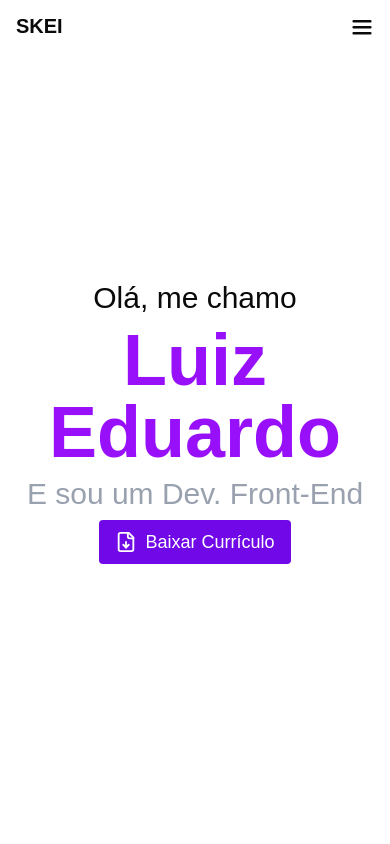
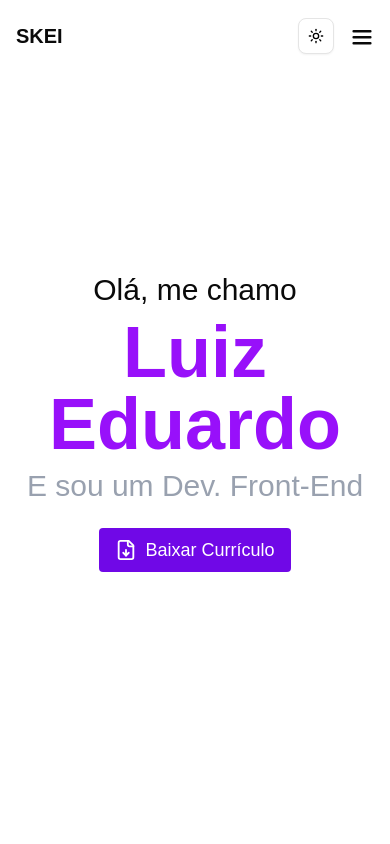
Before and after one commit to Eduardoskei/eduardoalbuquerque, a Next.js app: page / in a window 390 px wide. Shown: the top 844 px of the page. Built offline with nearby package versions, Linux system fonts and the light colour scheme.

Commit message:
fix: hamburguer menu

```diff
--- a/src/components/About.tsx
+++ b/src/components/About.tsx
@@ -6,7 +6,7 @@ export default function About() {
       <section className="flex flex-col items-center justify-center min-h-screen bg-background text-center">
         <p className="text-foreground text-3xl mb-2">Olá, me chamo</p>
         <h1 className="text-7xl font-extrabold text-purple-600">Luiz Eduardo</h1>
-        <p className="text-gray-400 font-extralight text-3xl my-2">E sou um Dev. Front-End</p>
+        <p className="text-gray-400 font-extralight text-3xl mt-2 mb-6">E sou um Dev. Front-End</p>
         <DowloadBtn/>
       </section>
 
--- a/src/components/NavBar.tsx
+++ b/src/components/NavBar.tsx
@@ -12,47 +12,55 @@ export default function NavBar() {
       <div className="container mx-auto px-4 py-3 flex justify-between items-center">
         <h1 className="text-foreground text-xl font-bold">SKEI</h1>
 
-        <button
-          className="text-foreground md:hidden"
-          onClick={() => setIsOpen(!isOpen)}
-        >
-          <svg
-            className="w-6 h-6 fill-current"
-            viewBox="0 0 20 20"
-            xmlns="http://www.w3.org/2000/svg"
+        {/* Área de Menu Mobile */}
+        <div className="flex items-center gap-2 md:hidden">
+
+          <ModeToggle />
+
+          <div
+            className={`flex items-center gap-4 overflow-hidden transition-all duration-300 ease-in-out
+              ${isOpen ? 'max-w-[500px]' : 'max-w-0'}`}
           >
-            <path
-              fillRule="evenodd"
-              d="M3 5h14a1 1 0 010 2H3a1 1 0 110-2zm0 5h14a1 1 0 010 2H3a1 1 0 110-2zm0 5h14a1 1 0 010 2H3a1 1 0 110-2z"
-              clipRule="evenodd"
-            />
-          </svg>
-        </button>
-
-        <ul className={`md:flex gap-6 items-center ${isOpen ? 'block' : 'hidden'} md:block`}>
-          <li>
-            <ModeToggle/>
-          </li>
-          <li>
             <Link href="#aboutMeSection" className="text-foreground hover:text-violet-400">
               Sobre Mim
             </Link>
-          </li>
-          <li>
             <Link href="#skillSection" className="text-foreground hover:text-violet-400">
               Tecnologias
             </Link>
-          </li>
-          <li>
             <Link href="#worksSection" className="text-foreground hover:text-violet-400">
               Projetos
             </Link>
-          </li>
-          <li>
             <Link href="#contactSection" className="text-foreground hover:text-violet-400">
               Contatos
             </Link>
-          </li>
+          </div>
+
+          {/* Botão Hambúrguer */}
+          <button
+            className="text-foreground cursor-pointer"
+            onClick={() => setIsOpen(!isOpen)}
+          >
+            <svg
+              className="w-6 h-6 fill-current"
+              viewBox="0 0 20 20"
+              xmlns="http://www.w3.org/2000/svg"
+            >
+              <path
+                fillRule="evenodd"
+                d="M3 5h14a1 1 0 010 2H3a1 1 0 110-2zm0 5h14a1 1 0 010 2H3a1 1 0 110-2zm0 5h14a1 1 0 010 2H3a1 1 0 110-2z"
+                clipRule="evenodd"
+              />
+            </svg>
+          </button>
+        </div>
+
+        {/* Menu Desktop */}
+        <ul className="hidden md:flex gap-6 items-center">
+          <li><ModeToggle /></li>
+          <li><Link href="#aboutMeSection" className="text-foreground hover:text-violet-400">Sobre Mim</Link></li>
+          <li><Link href="#skillSection" className="text-foreground hover:text-violet-400">Tecnologias</Link></li>
+          <li><Link href="#worksSection" className="text-foreground hover:text-violet-400">Projetos</Link></li>
+          <li><Link href="#contactSection" className="text-foreground hover:text-violet-400">Contatos</Link></li>
         </ul>
       </div>
     </nav>
```
